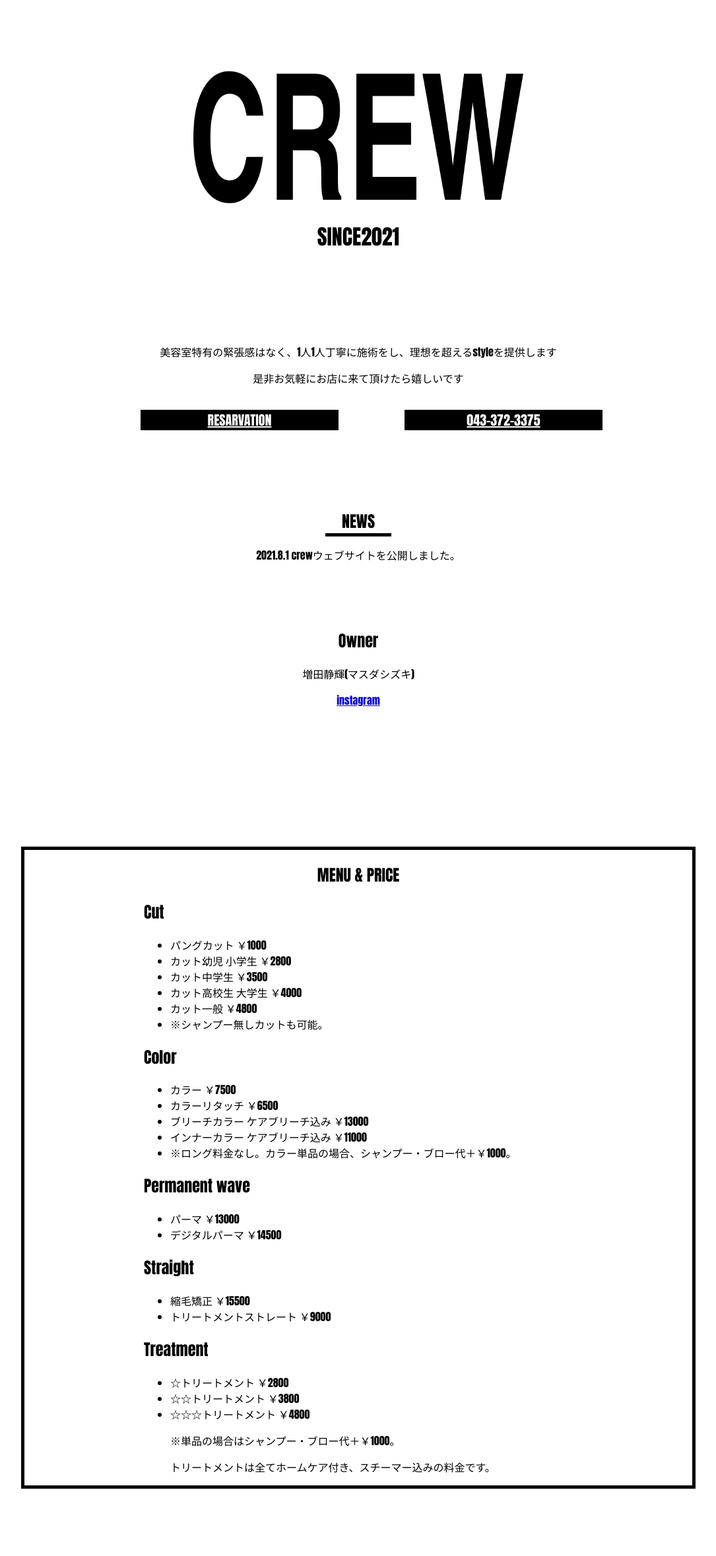
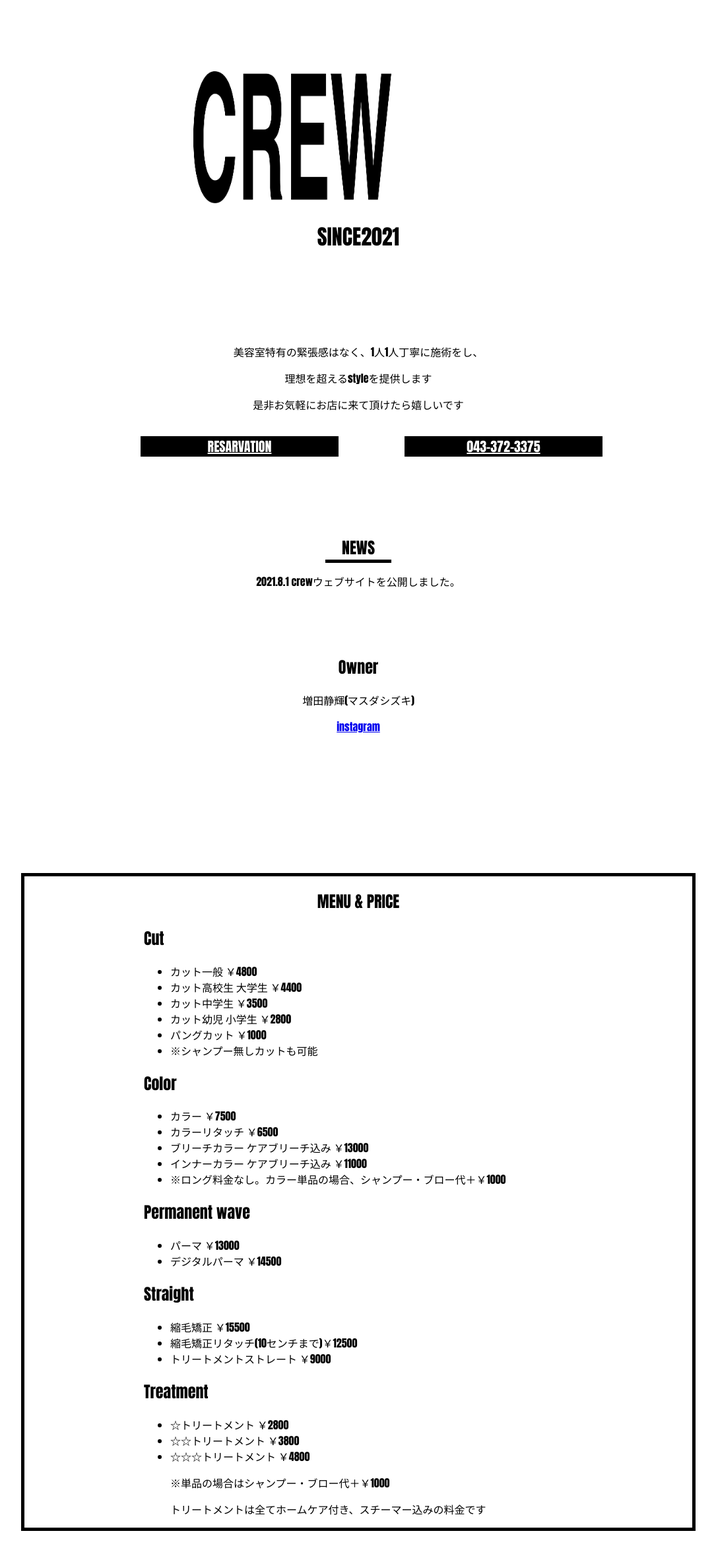
Before and after one commit to falcon8955/falcon8955.github.io, a plain HTML site: page index.html in a window 1280 px wide. Shown: the top 2358 px of the page at 66% size, without its empty margins (97-1182 px from the left). Drawn offline with Linux system fonts and the light colour scheme; grey boxes are pictures that could not be loaded.

Commit message:
Update index.html

```diff
--- a/index.html
+++ b/index.html
@@ -6,7 +6,7 @@
   <!-- 文字コードの指定 -->
     <meta charset="utf-8">
   <!-- ページタイトルの設定 -->
-    <title>web site sample</title>
+    <title>CREW HAIR</title>
   <!-- タブ左側のアイコンの設定 -->
     <link rel="icon" href="favicon.ico">
   <!-- 説明文 -->
@@ -25,7 +25,7 @@
     <header>
       <div class="header">
         <div class="icon">
-          <img src="CREW.png" width="500px" height="200px"  alt="WEBサイトの顔">
+          <img src="CREW.png" width="60%" height="200px"  alt="WEBサイトの顔">
 
         </div>
 
@@ -33,7 +33,8 @@
           <h1>SINCE2021</h1>
 
           <div class="concept">
-            <p>美容室特有の緊張感はなく、1人1人丁寧に施術をし、理想を超えるstyleを提供します</p>
+            <p>美容室特有の緊張感はなく、1人1人丁寧に施術をし、</p>
+            <p>理想を超えるstyleを提供します</p>
             <p>是非お気軽にお店に来て頂けたら嬉しいです</p>
           </div>
 
@@ -43,7 +44,7 @@
 
               <div class="RESARVATION">
               <!-- ホットペッパー予約サイト -->
-                <a href="https://beauty.hotpepper.jp/" target="_blank">
+                <a href="https://beauty.hotpepper.jp/slnH000547363/" target="_blank">
                 RESARVATION
 
                 </a>
@@ -51,7 +52,7 @@
 
             <!-- 電話リンク -->
               <div class="tel">
-                <a href="tel:043-372-3375" target="_blank">
+                <a href="tel:080-5143-7569" target="_blank">
                 043-372-3375
 
                 </a>
@@ -77,7 +78,7 @@
       <div class="staff1">
         <h2>Owner</h2>
         <p>増田静輝(マスダシズキ)</p>
-        <a href="https://www.instagram.com/masudaaa_" target="_blank">instagram</a>
+        <a href="https://www.instagram.com/masudaaa__" target="_blank">instagram</a>
       </div>
 
     </section>
@@ -90,12 +91,12 @@
         <h2>Cut</h2>
 
         <ul class="CUT">
+          <li>カット一般 ￥4800</li>
+          <li>カット高校生 大学生 ￥4400</li>
+          <li>カット中学生 ￥3500</li>
+          <li>カット幼児 小学生 ￥2800</li>
           <li>パングカット ￥1000</li>
-          <li>カット幼児 小学生 ￥2800</li>
-          <li>カット中学生 ￥3500</li>
-          <li>カット高校生 大学生 ￥4000</li>
-          <li>カット一般 ￥4800</li>
-          <li>※シャンプー無しカットも可能。</li>
+          <li>※シャンプー無しカットも可能</li>
         </ul>
 
 
@@ -106,7 +107,7 @@
           <li>カラーリタッチ ￥6500</li>
           <li>ブリーチカラー ケアブリーチ込み ￥13000</li>
           <li>インナーカラー ケアブリーチ込み ￥11000</li>
-          <li>※ロング料金なし。カラー単品の場合、シャンプー・ブロー代＋￥1000。</li>
+          <li>※ロング料金なし。カラー単品の場合、シャンプー・ブロー代＋￥1000</li>
         </ul>
 
 
@@ -123,7 +124,9 @@
         <h2>Straight</h2>
         <ul class="st">
           <li>縮毛矯正  ￥15500</li>
+          <li>縮毛矯正リタッチ(10センチまで)￥12500</li>
           <li>トリートメントストレート  ￥9000</li>
+
         </ul>
 
 
@@ -133,8 +136,8 @@
           <li>☆トリートメント ￥2800</li>
           <li>☆☆トリートメント ￥3800</li>
           <li>☆☆☆トリートメント ￥4800</li>
-          <p>※単品の場合はシャンプー・ブロー代＋￥1000。</p>
-          <p>トリートメントは全てホームケア付き、スチーマー込みの料金です。</p>
+          <p>※単品の場合はシャンプー・ブロー代＋￥1000</p>
+          <p>トリートメントは全てホームケア付き、スチーマー込みの料金です</p>
         </ul>
       </div>
 
@@ -145,7 +148,7 @@
       <div class="map">
 
 
-        <iframe src="https://www.google.com/maps/embed?pb=!1m18!1m12!1m3!1d1517.9613502153904!2d140.22815459431175!3d35.7076306175206!2m3!1f0!2f0!3f0!3m2!1i1024!2i768!4f13.1!3m3!1m2!1s0x60228ede97671d35%3A0xacffac048207f2e2!2z44CSMjg1LTA4MTcg5Y2D6JGJ55yM5L2Q5YCJ5biC5aSn5bSO5Y-w77yR5LiB55uu77yR77yR4oiS77yR77yV!5e0!3m2!1sja!2sjp!4v1626663029222!5m2!1sja!2sjp" width="100%" height="450" style="border:0;" allowfullscreen="" loading="lazy"></iframe>
+        <iframe class="iframe" src="https://www.google.com/maps/embed?pb=!1m18!1m12!1m3!1d1517.9613502153904!2d140.22815459431175!3d35.7076306175206!2m3!1f0!2f0!3f0!3m2!1i1024!2i768!4f13.1!3m3!1m2!1s0x60228ede97671d35%3A0xacffac048207f2e2!2z44CSMjg1LTA4MTcg5Y2D6JGJ55yM5L2Q5YCJ5biC5aSn5bSO5Y-w77yR5LiB55uu77yR77yR4oiS77yR77yV!5e0!3m2!1sja!2sjp!4v1626663029222!5m2!1sja!2sjp" width="100%" height="450" style="border:0;" allowfullscreen="" loading="lazy"></iframe>
       </div>
     </section>
 
```
